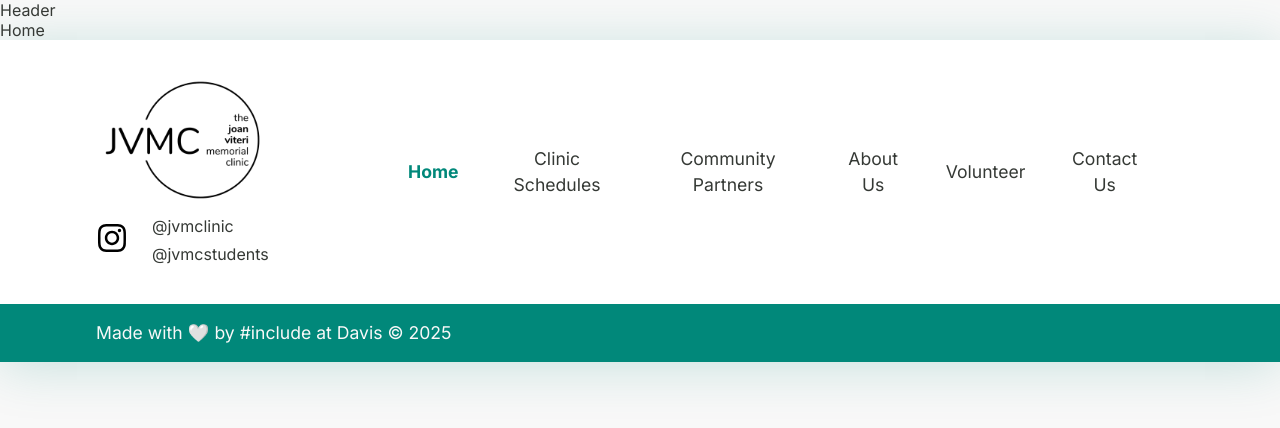
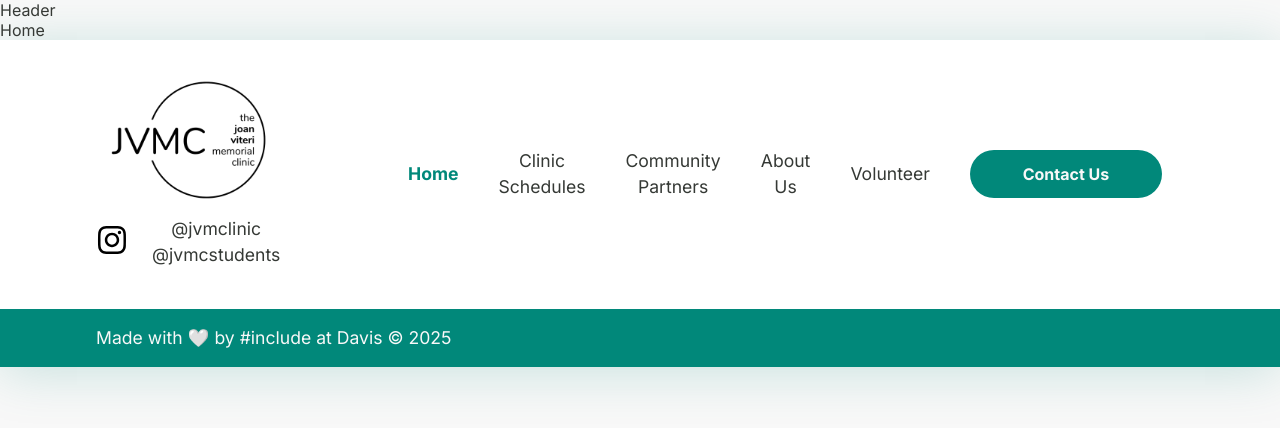
Before and after one commit to include-davis/jvmc, a Next.js app: page / in a window 1280 px wide. Shown: the top 428 px of the page. Built offline with nearby package versions, Linux system fonts and the light colour scheme.

Commit message:
fixed active states + button and moved some info to json

```diff
--- a/app/(pages)/_components/Footer/Footer.jsx
+++ b/app/(pages)/_components/Footer/Footer.jsx
@@ -3,14 +3,11 @@ import styles from "./Footer.module.scss";
 import Link from "next/link";
 import Image from "next/image";
 import { FaInstagram } from "react-icons/fa";
-import footerData from "../../_data/footer.json";
+import data from "../../_data/footer.json";
 import { usePathname } from "next/navigation";
 
 export default function Footer() {
   const pathname = usePathname();
-
-  const { platform, url, icon } = footerData.socialLinks;
-  const { home, clinic, community, about, volunteer, contact } = footerData.navLinks;
 
   return (
     <footer className={styles.footer}>
@@ -18,16 +15,16 @@ export default function Footer() {
         <div className={styles.logoSection}>
           <div className={styles.logo}>
             <Image
-              src="/logo.png"
-              alt="JVMC Logo"
+              src={data.img}
+              alt={data.imgAlt}
               style={{ objectFit: "fill" }}
               fill={true}
             />
           </div>
           <ul className={styles.socialLinks}>
-          <li className={styles.boxIcon}>
+            <li className={styles.boxIcon}>
               <a
-                href="https://www.instagram.com/jvmclinic"
+                href={data.socialUrl}
                 target="_blank"
                 rel="noopener noreferrer"
                 >
@@ -35,24 +32,20 @@ export default function Footer() {
               </a>
             </li>
             <li className={styles.boxText}>
-              <div className={styles.at1}>@jvmclinic</div>
-              <div className={styles.at2}>@jvmcstudents</div>
+              <p>{data.mainInstagram}</p>
+              <p>{data.studentInstagram}</p>
             </li>
           </ul>
         </div>
         <ul className={styles.navLinks}>
-          {[
-            { label: "Home", url: "/" },
-            { label: "Clinic Schedules", url: "/clinic-schedule" },
-            { label: "Community Partners", url: "/community-partners" },
-            { label: "About Us", url: "/about-us" },
-            { label: "Volunteer", url: "/volunteer" },
-            { label: "Contact Us", url: "/contact-us" },
-          ].map(({ label, url }) => {
-            const isActive = pathname === url;
+          {data.navLinks.map(({ label, href, isButton }, idx) => {
+            const isActive = pathname === href;
             return (
-              <li key={url}>
-                <Link href={url} className={isActive ? styles.active : ""}>
+              <li key={idx}>
+                <Link
+                  href={href}
+                  key={idx}
+                  className={isButton ? `${"btn"} ${isActive && styles.btnActive}` : `${styles.navLink} ${isActive && styles.active}`}>
                   {label}
                 </Link>
               </li>
--- a/app/(pages)/_components/Footer/Footer.module.scss
+++ b/app/(pages)/_components/Footer/Footer.module.scss
@@ -75,23 +75,23 @@ $logo-width: calc(8px * 20);
 
   @include mixins.sm-desktop {
     gap: 40px;
+  }
 }
 
-  li a {
-    text-decoration: none;
-    color: var(--dark-grey);
-    @include mixins.fontStyle(1.1rem, 400, 150%, var(--font2));
-    transition: font-weight 0.2s ease, color 0.2s ease;
+.navLink {
+  text-decoration: none;
+  color: var(--dark-grey);
+  @include mixins.fontStyle(1.1rem, 400, 150%, var(--font2));
+  transition: font-weight 0.2s ease, color 0.2s ease;
+
+  &:hover {
+      font-weight: var(--bold);
   }
+}
 
-  a:hover {
-    font-weight: bold;
-  }
-
-  li a.active {
-    color: var(--teal);
-    font-weight: var(--bold);
-  }
+.navLink.active {
+  font-weight: var(--bold);
+  color: var(--teal);
 }
 
 .bottomSection {
@@ -104,3 +104,8 @@ $logo-width: calc(8px * 20);
     font-family: var(--font2);
     font-weight: var(--light);
 }
+
+.btnActive {
+  background: var(--rainbow-linear-gradient);
+  color: var(--dark-grey);
+}
--- a/app/(pages)/_data/footer.json
+++ b/app/(pages)/_data/footer.json
@@ -1,18 +1,16 @@
 {
-    "socialLinks": [
-      {
-        "platform": "Instagram",
-        "url": "https://www.instagram.com/jvmclinic",
-        "icon": "FaInstagram"
-      }
+    "img": "/logo.png",
+    "imgAlt": "JVM Clinic Logo",
+    "socialUrl": "https://www.instagram.com/jvmclinic",
+    "navLinks": [
+      { "label": "Home", "href": "/", "isButton": false },
+      { "label": "Clinic Schedules", "href": "/clinic-schedule", "isButton": false },
+      { "label": "Community Partners", "href": "/community-partners", "isButton": false },
+      { "label": "About Us", "href": "/about-us", "isButton": false },
+      { "label": "Volunteer", "href": "/volunteer", "isButton": false },
+      { "label": "Contact Us", "href": "/contact-us", "isButton": true }
     ],
-    "navLinks": [
-      { "label": "Home", "href": "/" },
-      { "label": "Clinic Schedules", "href": "/clinic-schedule" },
-      { "label": "Community Partners", "href": "/community-partners" },
-      { "label": "About Us", "href": "/about-us" },
-      { "label": "Volunteer", "href": "/volunteer" },
-      { "label": "Contact Us", "href": "/contact-us", "isButtton": true }
-    ],
+    "mainInstagram": "@jvmclinic",
+    "studentInstagram": "@jvmcstudents",
     "footerText": "Made with 🤍 by #include at Davis © 2025"
   }
```
